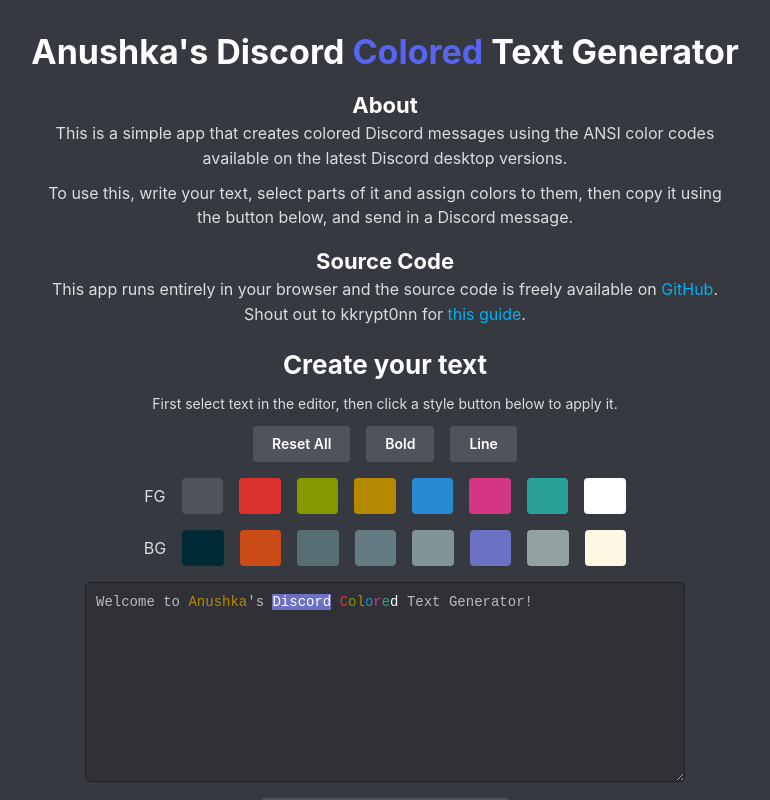
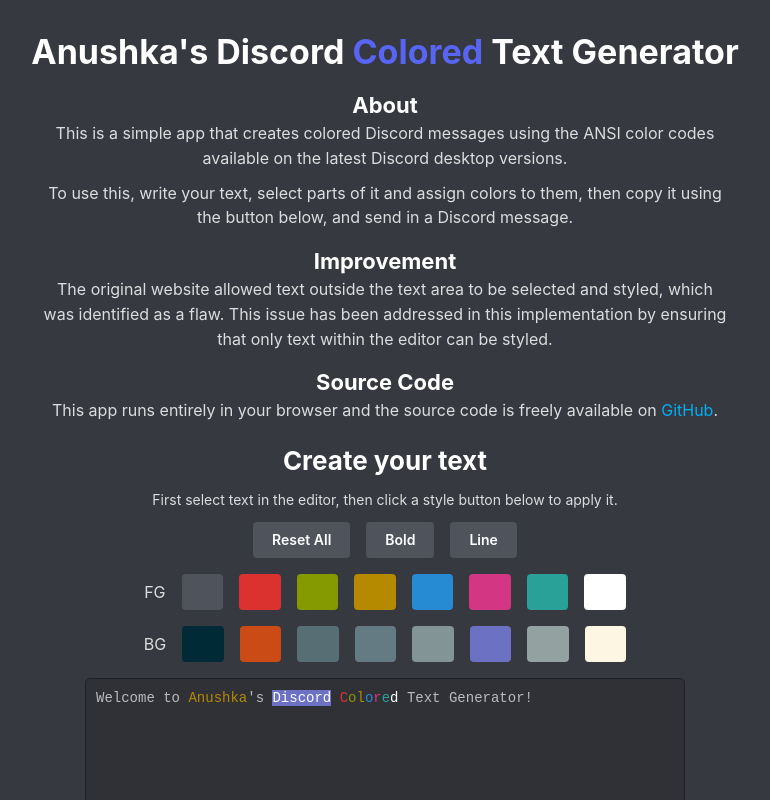
Before and after one commit to thebardofavon/discord-coloured-text-generator, a React (Vite) app: page / in a window 1280 px wide. Shown: the top 800 px of the page, without its empty margins (255-1025 px from the left). Built offline with nearby package versions, Linux system fonts and the light colour scheme.

Commit message:
Update DiscordColoredTextGenerator to restrict styling to selected text within the editor and improve documentation

```diff
--- a/src/components/DiscordColoredTextGenerator.jsx
+++ b/src/components/DiscordColoredTextGenerator.jsx
@@ -260,13 +260,12 @@
         <Title order={3} mt="md">About</Title>
         <Text>This is a simple app that creates colored Discord messages using the ANSI color codes available on the latest Discord desktop versions.</Text>
         <Text mt="xs">To use this, write your text, select parts of it and assign colors to them, then copy it using the button below, and send in a Discord message.</Text>
-
+        <Title order={3} mt="md">Improvement</Title>
+        <Text>The original website allowed text outside the text area to be selected and styled, which was identified as a flaw. This issue has been addressed in this implementation by ensuring that only text within the editor can be styled.</Text>
         <Title order={3} mt="md">Source Code</Title>
         <Text>
           This app runs entirely in your browser and the source code is freely available on{' '}
-          <Anchor href="https://gist.github.com/rebane2001/07f2d8e80df053c70a1576d27eabe97c" sx={{ color: '#00AFF4' }}>GitHub</Anchor>.
-          Shout out to kkrypt0nn for{' '}
-          <Anchor href="https://gist.github.com/kkrypt0nn/a02506f3712ff2d1c8ca7c9e0aed7c06" sx={{ color: '#00AFF4' }}>this guide</Anchor>.
+          <Anchor href="https://github.com/thebardofavon/discord-coloured-text-generator" sx={{ color: '#00AFF4' }}>GitHub</Anchor>.
         </Text>
       </Container>
 
```
